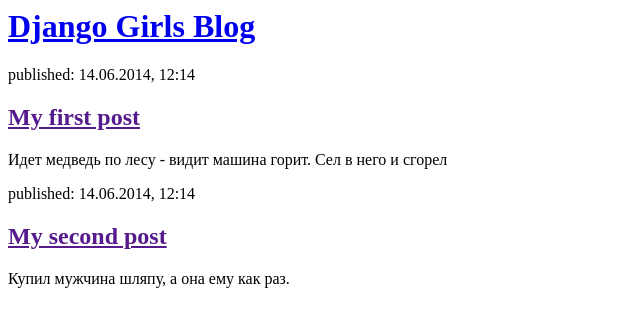
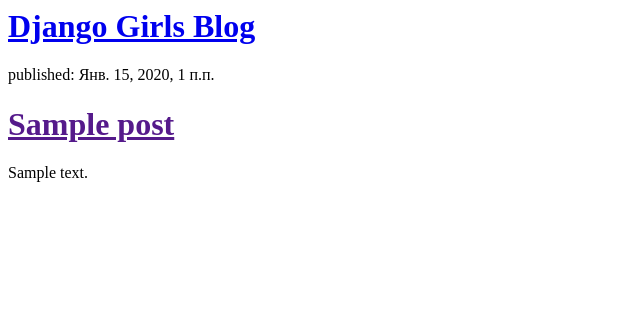
Before and after one commit to glebzxc/my-first-blog, a Django app: page / in a window 1280 px wide. Shown: the top 327 px of the page, without its empty margins (0-640 px from the left). Run offline with Django 3.2, Linux system fonts and the light colour scheme; tables that the repository leaves empty hold one stand-in row (values such as "Sample post").

Commit message:
Modified templates to display posts from database.

```diff
--- a/blog/templates/blog/post_list.html
+++ b/blog/templates/blog/post_list.html
@@ -3,19 +3,15 @@
         <title>Hlebs blog</title>
     </head>
     <body>
-        <div>
-            <h1><a href="/">Django Girls Blog</a></h1>
-        </div>
+    <div>
+    <h1><a href="/">Django Girls Blog</a></h1>
+</div>
 
-        <div>
-            <p>published: 14.06.2014, 12:14</p>
-            <h2><a href="">My first post</a></h2>
-            <p>Идет медведь по лесу - видит машина горит. Сел в него и сгорел</p>
-        </div>
-
-        <div>
-            <p>published: 14.06.2014, 12:14</p>
-            <h2><a href="">My second post</a></h2>
-            <p>Купил мужчина шляпу, а она ему как раз.</p>
-        </div>
+{% for post in posts %}
+    <div>
+        <p>published: {{ post.published_date }}</p>
+        <h1><a href="">{{ post.title }}</a></h1>
+        <p>{{ post.text|linebreaksbr }}</p>
+    </div>
+{% endfor %}
     </body>
--- a/blog/views.py
+++ b/blog/views.py
@@ -1,6 +1,7 @@
 from django.shortcuts import render
-
-# Create your views here.
+from django.utils import timezone
+from .models import Post
 
 def post_list(request):
-    return render(request, 'blog/post_list.html', {})
+    posts = Post.objects.filter(published_date__lte=timezone.now()).order_by('published_date')
+    return render(request, 'blog/post_list.html', {'posts': posts})
```
